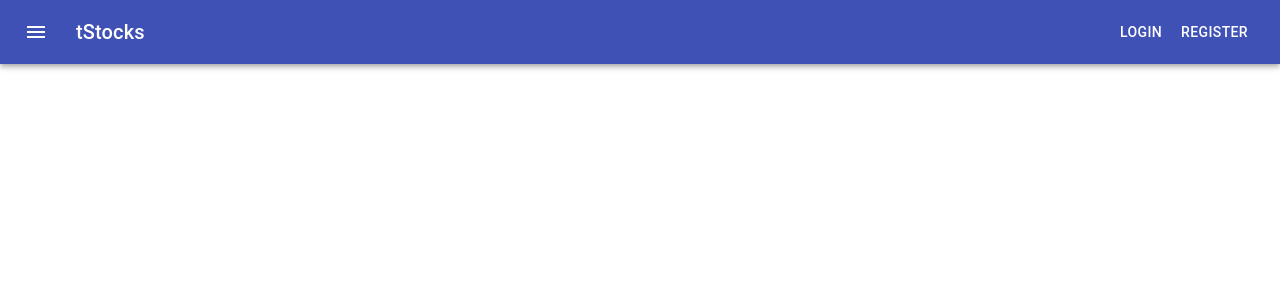
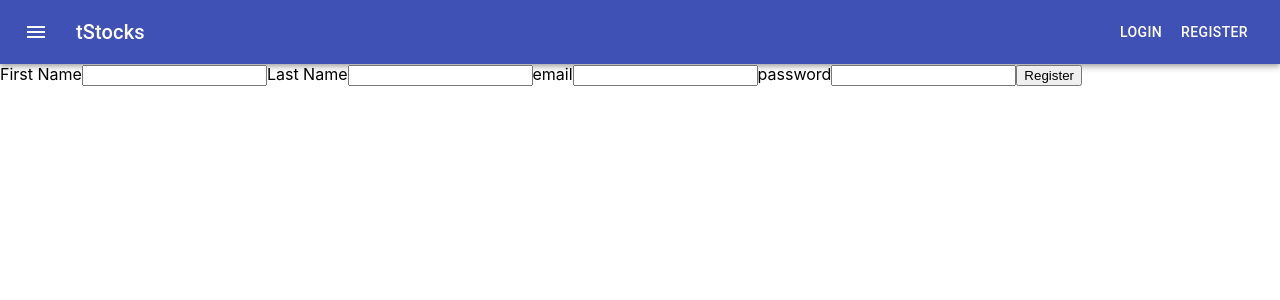
Before and after one commit to eileengalindo/TTP-FS, a React (Create React App) app: page /register in a window 1280 px wide. Shown: the top 300 px of the page. Built offline with nearby package versions, Linux system fonts and the light colour scheme.

Commit message:
created register form

```diff
--- a/src/components/navbar.js
+++ b/src/components/navbar.js
@@ -37,8 +37,10 @@ export default function ButtonAppBar() {
           <Typography variant='h6' className={classes.title}>
             tStocks
           </Typography>
-          <Button color='inherit'>Login</Button>
-          <Button color='inherit' href='/'>
+          <Button color='inherit' href='/login'>
+            Login
+          </Button>
+          <Button color='inherit' href='/register'>
             Register
           </Button>
         </Toolbar>
--- /dev/null
+++ b/src/components/register-form.js
@@ -0,0 +1,82 @@
+import React, { Component } from 'react';
+import axios from 'axios';
+import history from '../history';
+export default class registerForm extends Component {
+  constructor(props) {
+    super(props);
+    this.state = {
+      firstname: '',
+      lastname: '',
+      email: '',
+      password: ''
+    };
+
+    this.handleChange = this.handleChange.bind(this);
+    this.handleSubmit = this.handleSubmit.bind(this);
+  }
+
+  handleChange = event => {
+    this.setState({
+      [event.target.name]: event.target.value
+    });
+  };
+
+  handleSubmit = async event => {
+    event.preventDefault();
+    let { firstname, lastname, email, password } = this.state;
+    let { data } = await axios.post('/api/users/register', {
+      firstname,
+      lastname,
+      email,
+      password
+    });
+    console.log(data);
+    history.push('/home');
+  };
+
+  render() {
+    return (
+      <div className='Login'>
+        <form onSubmit={this.handleSubmit}>
+          <label htmlFor='text'>
+            First Name
+            <input
+              type='text'
+              name='firstname'
+              value={this.state.firstname}
+              onChange={this.handleChange}
+            />
+          </label>
+          <label htmlFor='text'>
+            Last Name
+            <input
+              type='text'
+              name='firstname'
+              value={this.state.lastname}
+              onChange={this.handleChange}
+            />
+          </label>
+          <label htmlFor='email'>
+            email
+            <input
+              type='text'
+              name='email'
+              value={this.state.email}
+              onChange={this.handleChange}
+            />
+          </label>
+          <label htmlFor='password'>
+            password
+            <input
+              type='password'
+              name='password'
+              value={this.state.password}
+              onChange={this.handleChange}
+            />
+          </label>
+          <button type='submit'>Register</button>
+        </form>
+      </div>
+    );
+  }
+}
--- a/src/routes.js
+++ b/src/routes.js
@@ -1,6 +1,7 @@
 import React, { Component } from 'react';
 import { Route, Switch } from 'react-router-dom';
 import loginForm from './components/login-form';
+import registerForm from './components/register-form';
 import Home from './components/home';
 
 export default class Routes extends Component {
@@ -8,7 +9,9 @@ export default class Routes extends Component {
     return (
       <Switch>
         <Route exact path='/home' component={Home} />
-        <Route exact path='/' component={loginForm} />
+        <Route exact path='/' component={Home} />
+        <Route exact path='/login' component={loginForm} />
+        <Route exact path='/register' component={registerForm} />
       </Switch>
     );
   }
```
